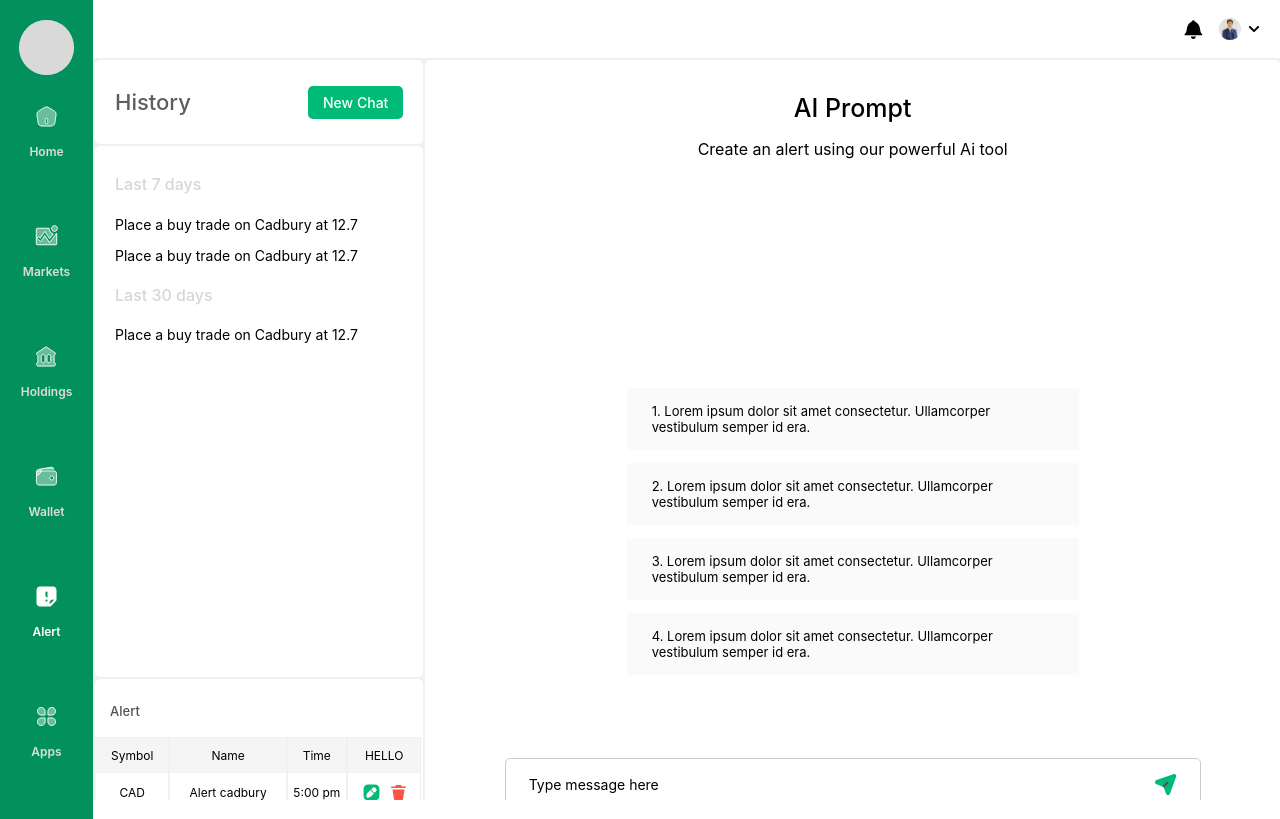
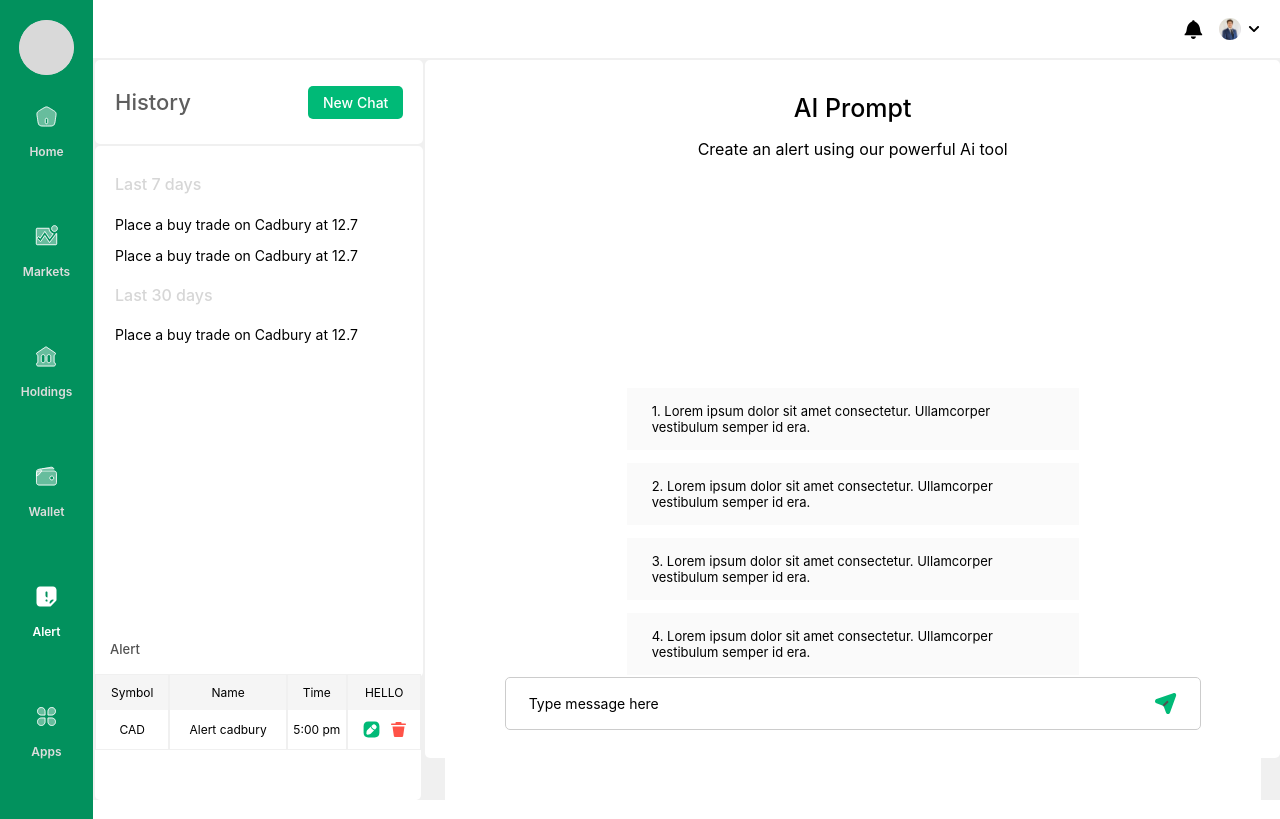
Before and after one commit to codefromahmad/anyon-dashboard, a React (Create React App) app: page /alert in a window 1280 px wide. Built offline with nearby package versions, Linux system fonts and the light colour scheme.

Commit message:
alert card updated

```diff
--- a/src/pages/alert/Alert.js
+++ b/src/pages/alert/Alert.js
@@ -75,9 +75,11 @@ const Alert = () => {
             </p>
           </div>
         </div>
+        <div className="aiBottom">
         <div className="messageHere">
           <p>Type message here</p>
           <img src={MessageIcon} alt="Message icon" />
+        </div>
         </div>
       </div>
     </div>
--- a/src/pages/alert/alert.css
+++ b/src/pages/alert/alert.css
@@ -13,7 +13,7 @@
   justify-content: space-between;
   background-color: white;
   border-radius: 5px;
-  margin: 2px 2px ;
+  margin: 2px 2px;
   padding: 7px 20px;
   align-items: center;
 }
@@ -48,8 +48,9 @@
 .alertLeftBottom {
   display: flex;
   flex-direction: column;
-  padding: 7px 0 150px;
-  justify-content: space-between;
+  padding: 7px 0 50px;
+  position: fixed;
+  bottom: 0;
   background-color: white;
   border-radius: 5px;
   margin: 0px 2px;
@@ -133,10 +134,10 @@
   font-weight: 400;
   font-size: 12px;
 }
-.alertColumn4 img{
+.alertColumn4 img {
   padding: 10px 0;
 }
-.alertRight{
+.alertRight {
   background-color: white;
   border-radius: 5px;
   margin: 2px 0;
@@ -145,37 +146,46 @@
   flex-direction: column;
   align-items: center;
 }
-.aiPromptHeading h4{
+.aiPromptHeading h4 {
   font-weight: 500;
   font-size: 25px;
   margin-bottom: 0;
 }
-.aiPromptText p{
+.aiPromptText p {
   font-weight: 400;
   font-size: 16px;
   padding-bottom: 200px;
 }
-.alertRightTextCard{
+.alertRightTextCard {
   width: 452px;
   padding-bottom: 70px;
 }
-.alertRightText p{
-background: #CCCCCC1A;
+.alertRightText p {
+  background: #cccccc1a;
   font-weight: 400;
   font-size: 13px;
   padding: 15px 25px;
 }
-.messageHere{
+.aiBottom{
+  background-color: white;
+  padding: 0 60px 20px;
+  position: fixed;
+  bottom: 0;
+}
+.messageHere {
+
   display: flex;
   flex-direction: row;
   align-items: center;
   justify-content: space-between;
   width: 648px;
-    border: 0.3px solid #CCCCCC;
+  border: 0.3px solid #cccccc;
   padding: 3px 23px;
+  margin-bottom: 50px;
+  /* background-color: black; */
   border-radius: 5px;
 }
-.messageHere p{
+.messageHere p {
   font-weight: 400;
   font-size: 14px;
 }
```
Lines whose indentation alone changed are shown as unchanged.
